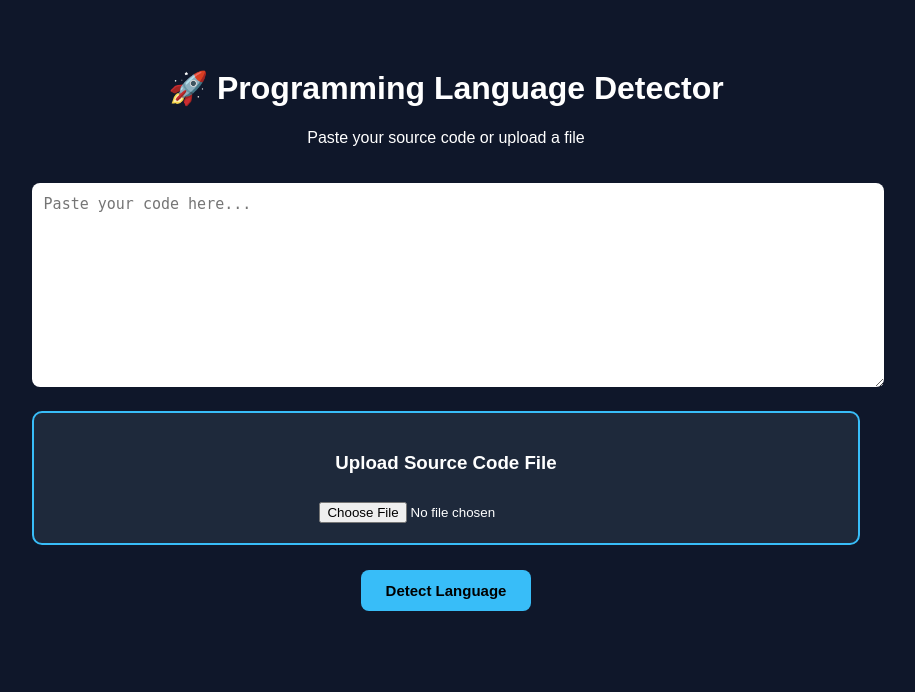
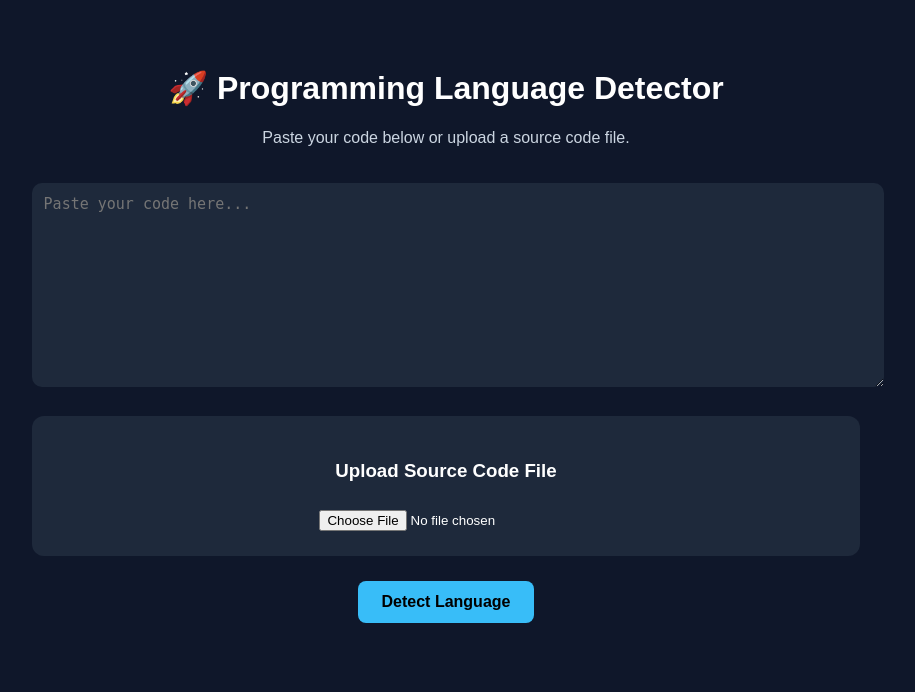
Before and after one commit to shr3y4n/language-detector, a FastAPI app: page / in a window 1280 px wide. Shown: the top 692 px of the page, without its empty margins (194-1109 px from the left). Run offline with FastAPI, Linux system fonts and the light colour scheme; parts of the project's set-up code (start-up, migrations or seed data) failed here and were passed over.

Commit message:
Update index.html

```diff
--- a/templates/index.html
+++ b/templates/index.html
@@ -1,13 +1,13 @@
 <!DOCTYPE html>
 <html>
 <head>
-    <title>Language Detector</title>
+    <title>Programming Language Detector</title>
 
     <style>
         body {
             background: #0f172a;
             color: white;
-            font-family: Arial;
+            font-family: Arial, sans-serif;
             text-align: center;
             padding: 40px;
         }
@@ -22,17 +22,18 @@
             height: 180px;
             margin-top: 20px;
             padding: 12px;
-            border-radius: 8px;
+            border-radius: 10px;
             border: none;
             font-size: 15px;
+            background: #1e293b;
+            color: white;
         }
 
         .upload-box {
-            margin-top: 20px;
-            padding: 20px;
-            border: 2px solid #38bdf8;
-            border-radius: 10px;
+            margin-top: 25px;
+            padding: 25px;
             background: #1e293b;
+            border-radius: 12px;
         }
 
         input[type="file"] {
@@ -42,14 +43,14 @@
 
         button {
             margin-top: 25px;
-            padding: 12px 25px;
+            padding: 12px 24px;
             background: #38bdf8;
             color: black;
             border: none;
             border-radius: 8px;
             cursor: pointer;
+            font-size: 16px;
             font-weight: bold;
-            font-size: 15px;
         }
 
         button:hover {
@@ -60,6 +61,10 @@
             margin-top: 30px;
             font-size: 22px;
         }
+
+        p {
+            color: #cbd5e1;
+        }
     </style>
 </head>
 
@@ -69,16 +74,17 @@
 
     <h1>🚀 Programming Language Detector</h1>
 
-    <p>Paste your source code or upload a file</p>
+    <p>Paste your code below or upload a source code file.</p>
 
     <textarea id="code" placeholder="Paste your code here..."></textarea>
 
     <div class="upload-box">
         <h3>Upload Source Code File</h3>
-        <input type="file" id="fileInput">
+
+        <input type="file" id="fileInput" accept=".py,.cpp,.c,.java,.js,.ts,.go,.rs,.php">
     </div>
 
-    <button onclick="detect()">Detect Language</button>
+    <button onclick="detectLanguage()">Detect Language</button>
 
     <h2 id="result"></h2>
 
@@ -86,9 +92,9 @@
 
 <script>
 
-async function detect() {
+async function detectLanguage() {
 
-    let formData = new FormData();
+    const formData = new FormData();
 
     const fileInput = document.getElementById("fileInput");
 
@@ -96,16 +102,16 @@ async function detect() {
         formData.append("file", fileInput.files[0]);
     }
     else {
-        let code = document.getElementById("code").value;
+        const code = document.getElementById("code").value;
         formData.append("code", code);
     }
 
-    let response = await fetch("/predict", {
+    const response = await fetch("/predict", {
         method: "POST",
         body: formData
     });
 
-    let data = await response.json();
+    const data = await response.json();
 
     document.getElementById("result").innerText =
         "Detected Language: " + data.language +
```
